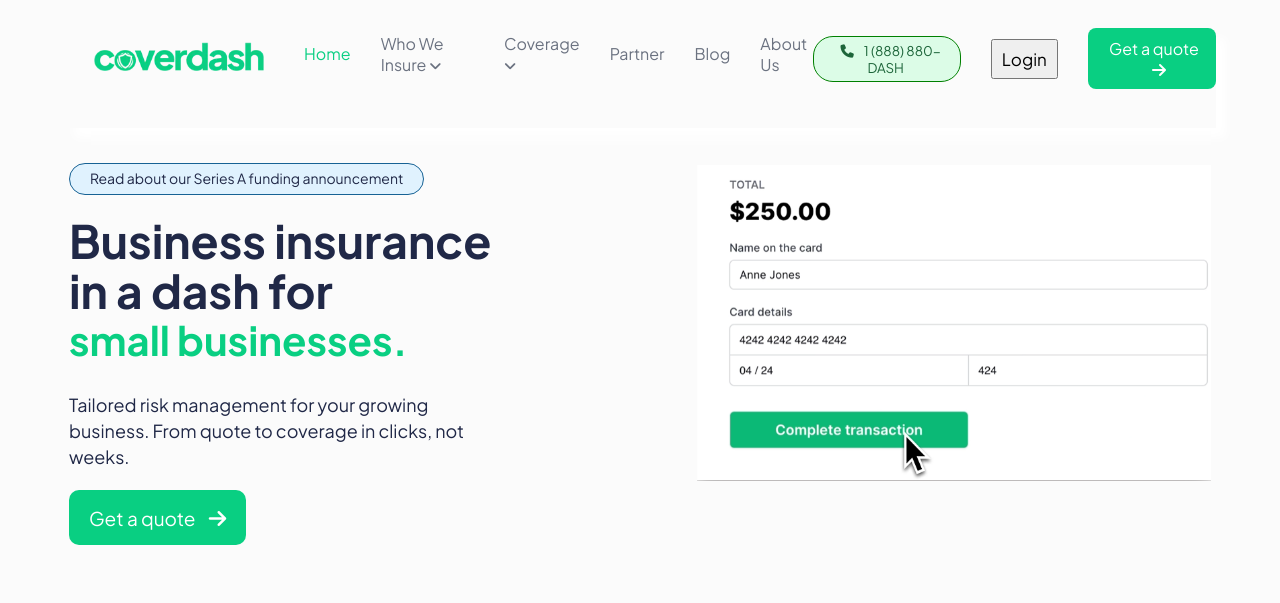
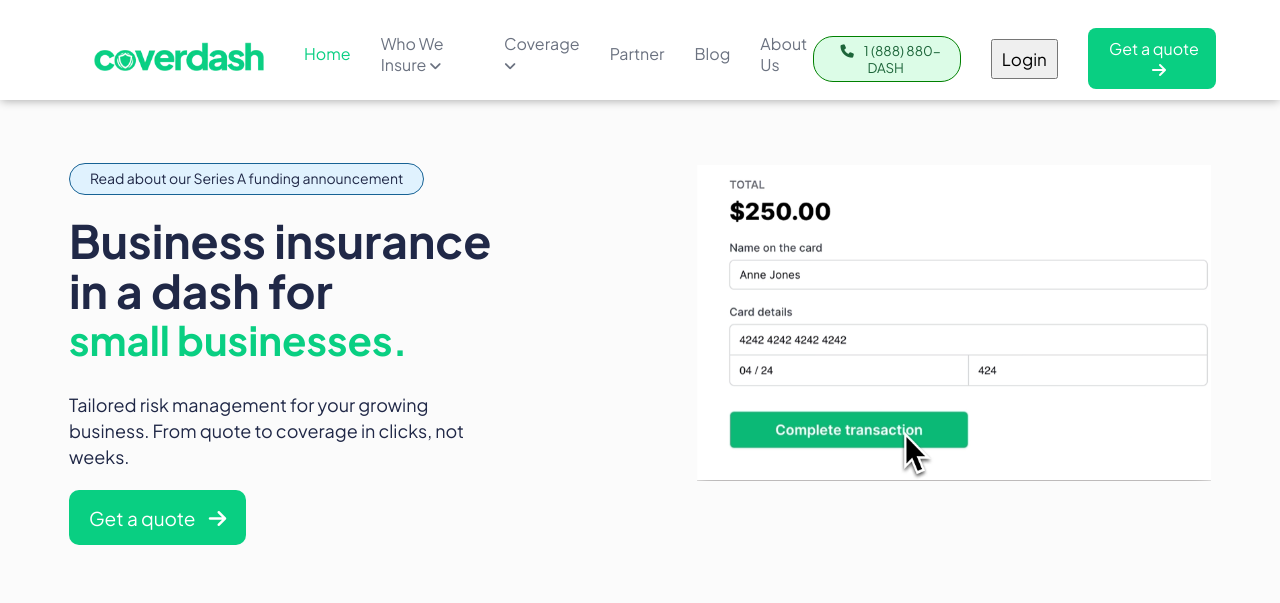
Before and after one commit to Farzan0346/Coverdash-clone, a plain HTML site: page coverdash/index.html in a window 1280 px wide. Shown: the top 603 px of the page. Drawn offline with nearby package versions, Linux system fonts and the light colour scheme.

Commit message:
set header

```diff
--- a/coverdash/index.html
+++ b/coverdash/index.html
@@ -20,10 +20,8 @@
 
 <body>
 
-    <div class="container">
-        <!--Navbar-->
-        <div class="header">
-
+    <div class="header">
+        <div class="container">
             <nav class="navbar">
                 <!--Left section-->
                 <div class="nav-left">
@@ -100,6 +98,9 @@
                 </div>
             </nav>
         </div>
+    </div>
+    <div class="container">
+        <!--Navbar-->
 
         <!--Header end-->
 
--- a/coverdash/style.css
+++ b/coverdash/style.css
@@ -11,10 +11,7 @@
     margin: 0;
     padding: 0;
 }
-body{
-    overflow-x: hidden;
 
-}
 
 *::selection{
 color: white;
@@ -31,6 +28,8 @@ background-color: #09CF82;
 }
 body {
     background-color: #fbfbfb;
+    overflow-x: hidden;
+    padding-top: 100px;
 }
 
 .container {
@@ -43,7 +42,14 @@ body {
 .header {
     width: 100%;
     height: 100px;
-    box-shadow: 10px 10px 10px white;
+    box-shadow: 0px 2px 9px -1px #0000004f;
+    position: fixed;
+    top: 0;
+    right: 0;
+    left: 0;
+    z-index: 15;
+    background-color: white;
+
 
 }
 
```
